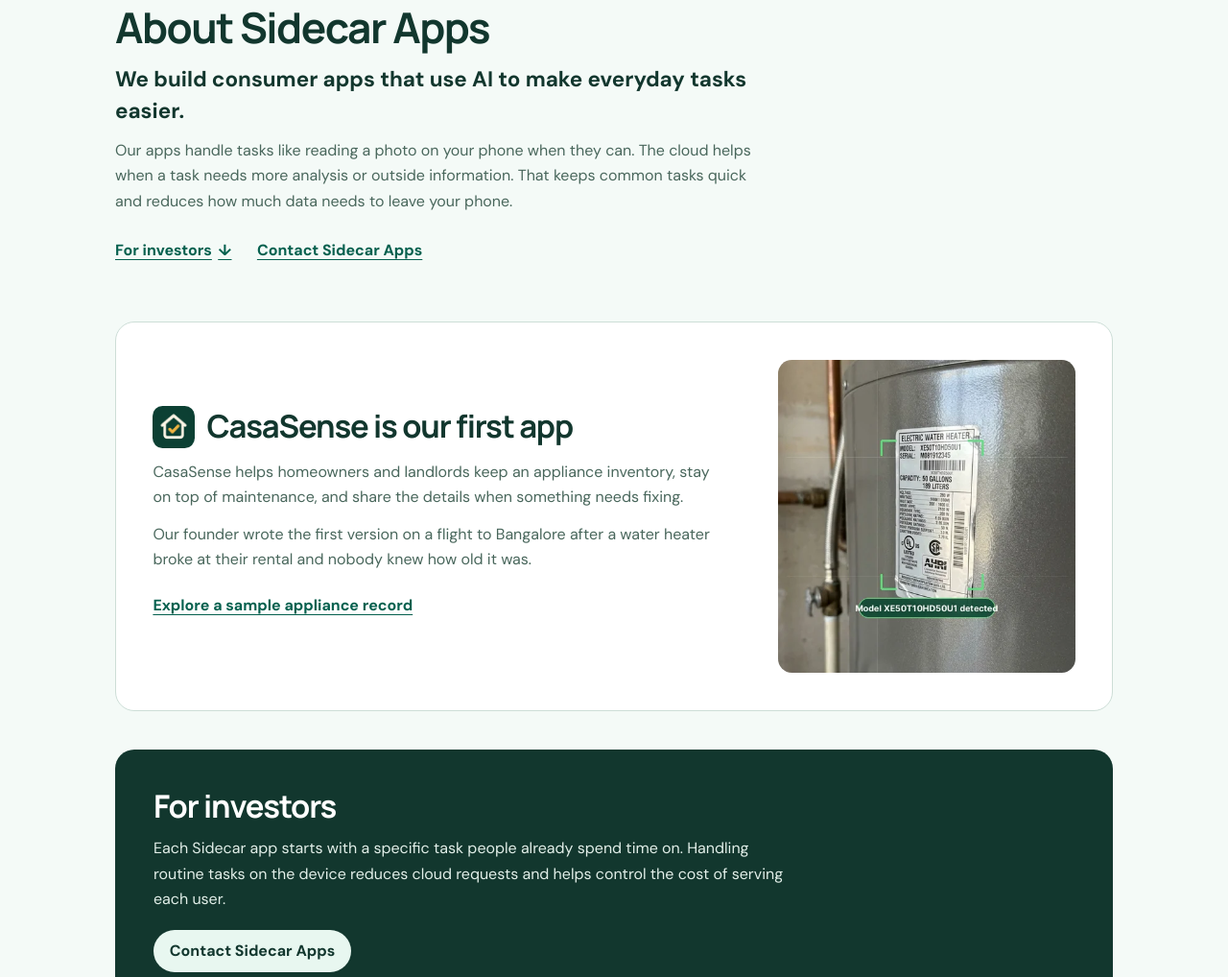
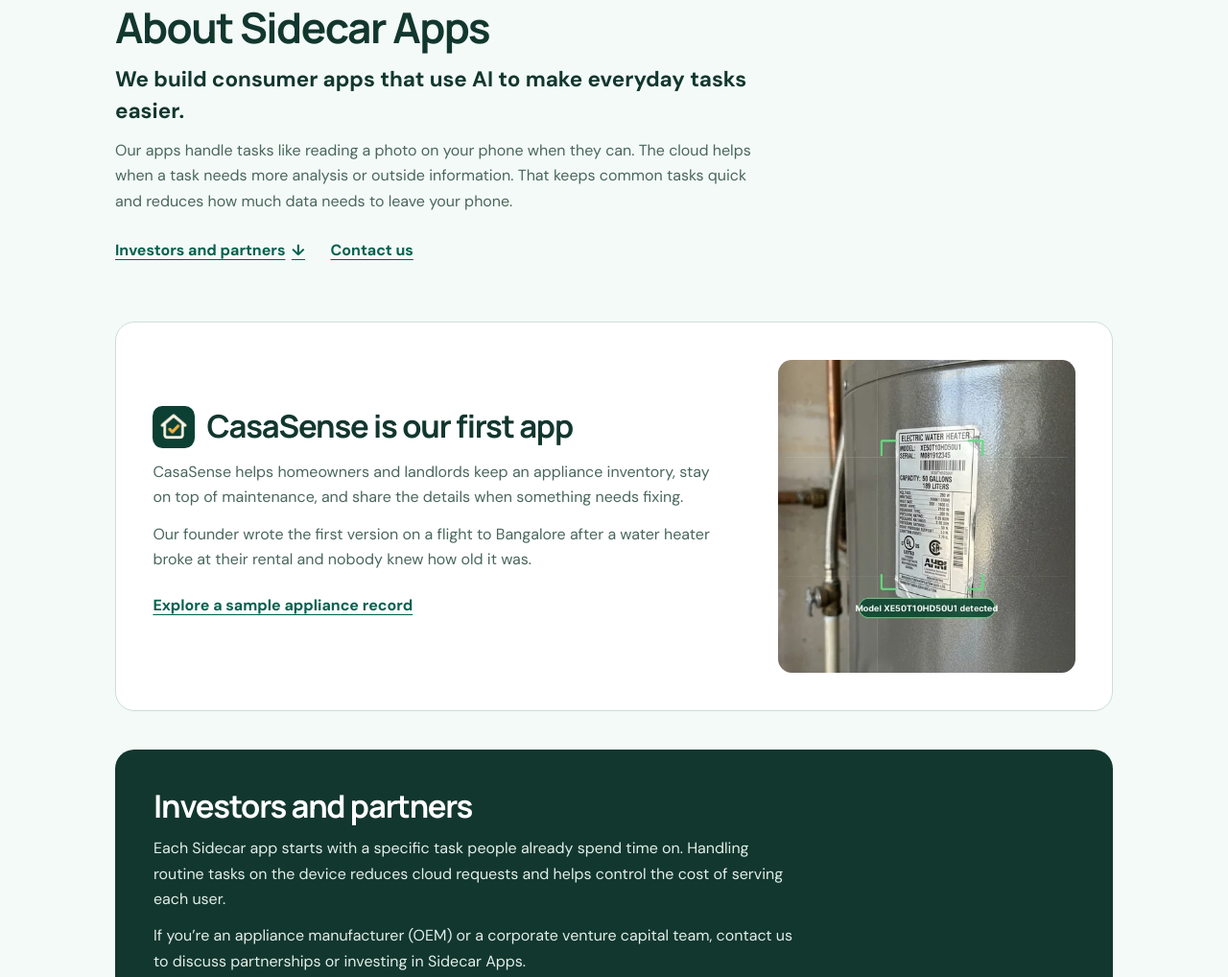
Before and after one commit to kumarrajamani-ai/sidecarapps, a plain HTML site: page about.html in a window 1280 px wide. Shown: the part 136-1154 px from the top of the page at 96% size. Drawn offline with Linux system fonts and the light colour scheme.

Commit message:
Invite OEM and corporate venture conversations on About

```diff
--- a/about.html
+++ b/about.html
@@ -3,12 +3,12 @@
 <head>
   <meta charset="utf-8">
   <meta name="viewport" content="width=device-width, initial-scale=1">
-  <title>About Sidecar Apps | CasaSense and Investor Information</title>
-  <meta name="description" content="Meet Sidecar Apps, the team building consumer apps with on-device and cloud AI. Explore CasaSense, our first app, and read our investor overview.">
+  <title>About Sidecar Apps | CasaSense, Investors &amp; Partners</title>
+  <meta name="description" content="Meet Sidecar Apps, the team behind CasaSense. Learn how we use on-device and cloud AI, and contact us about OEM partnerships and corporate venture investment.">
   <meta property="og:type" content="website">
   <meta property="og:site_name" content="Sidecar Apps">
-  <meta property="og:title" content="About Sidecar Apps | CasaSense and Investor Information">
-  <meta property="og:description" content="Meet Sidecar Apps, the team building consumer apps with on-device and cloud AI. Explore CasaSense, our first app, and read our investor overview.">
+  <meta property="og:title" content="About Sidecar Apps | CasaSense, Investors &amp; Partners">
+  <meta property="og:description" content="Meet Sidecar Apps, the team behind CasaSense. Learn how we use on-device and cloud AI, and contact us about OEM partnerships and corporate venture investment.">
   <meta property="og:url" content="https://sidecar360.com/about.html">
   <meta property="og:image" content="https://sidecar360.com/assets/sidecar-icon.png">
   <meta property="og:image:alt" content="Sidecar Apps logo">
@@ -115,8 +115,8 @@
         <p class="lead">We build consumer apps that use AI to make everyday tasks easier.</p>
         <p>Our apps handle tasks like reading a photo on your phone when they can. The cloud helps when a task needs more analysis or outside information. That keeps common tasks quick and reduces how much data needs to leave your phone.</p>
         <div class="intro-links">
-          <a class="about-jump" href="#investors">For investors <span aria-hidden="true">↓</span></a>
-          <a href="contact.html">Contact Sidecar Apps</a>
+          <a class="about-jump" href="#investors">Investors and partners <span aria-hidden="true">↓</span></a>
+          <a href="contact.html">Contact us</a>
         </div>
       </section>
 
@@ -134,8 +134,9 @@
       </section>
 
       <section class="investors" id="investors" aria-labelledby="investor-heading" tabindex="-1">
-        <h2 id="investor-heading">For investors</h2>
+        <h2 id="investor-heading">Investors and partners</h2>
         <p>Each Sidecar app starts with a specific task people already spend time on. Handling routine tasks on the device reduces cloud requests and helps control the cost of serving each user.</p>
+        <p>If you’re an appliance manufacturer (OEM) or a corporate venture capital team, contact us to discuss partnerships or investing in Sidecar Apps.</p>
         <a class="contact" href="contact.html">Contact Sidecar Apps</a>
       </section>
     </main>
```
Also changed, not shown: llms.txt.
